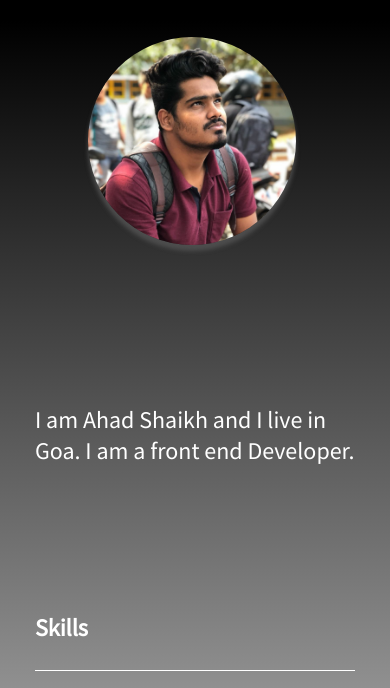
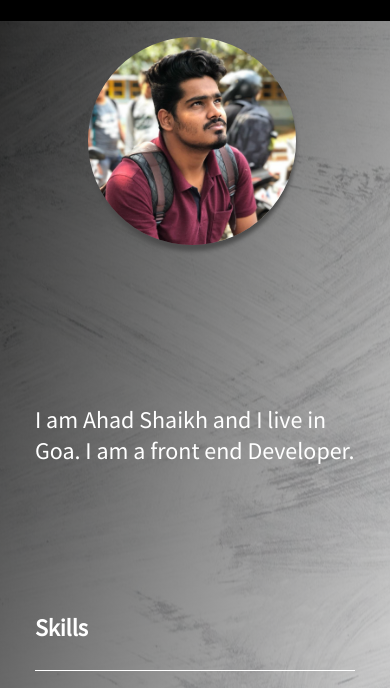
Before and after one commit to ahadshaikh05/portfolio, a plain HTML site: page index.html in a window 390 px wide. Shown: the part 63-751 px from the top of the page. Drawn offline with nearby package versions, Linux system fonts and the light colour scheme.

Commit message:
Ui changes

```diff
--- a/index.css
+++ b/index.css
@@ -110,7 +110,8 @@ main {
     top: 10vh;
     min-height: 90vh;
     width: 100vw;
-    background:  linear-gradient(black, white );
+    background:  linear-gradient(to right bottom,rgba(0, 0, 0, 0.8), rgba(255, 255, 255, 0.8) ),
+                url('images/background.jpg') center;
     display: flex;
     justify-content: space-around;
     align-items: center;
@@ -260,6 +261,7 @@ footer {
 @media (max-width: 36rem) {
     .work_project {
         margin-bottom: 3rem;
+        margin-top: 3rem;
         border-bottom: 1px solid gray;
     }
 }
```
